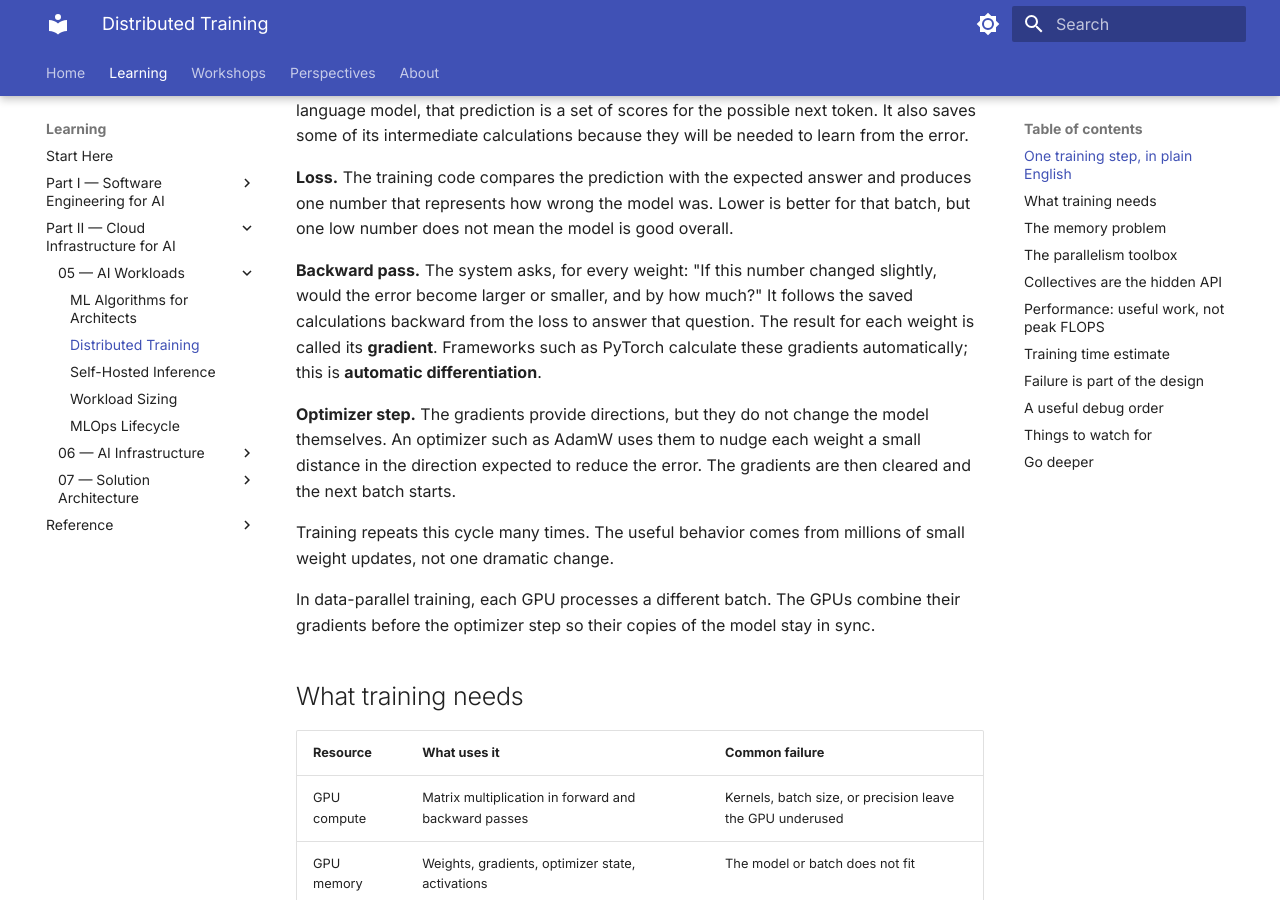
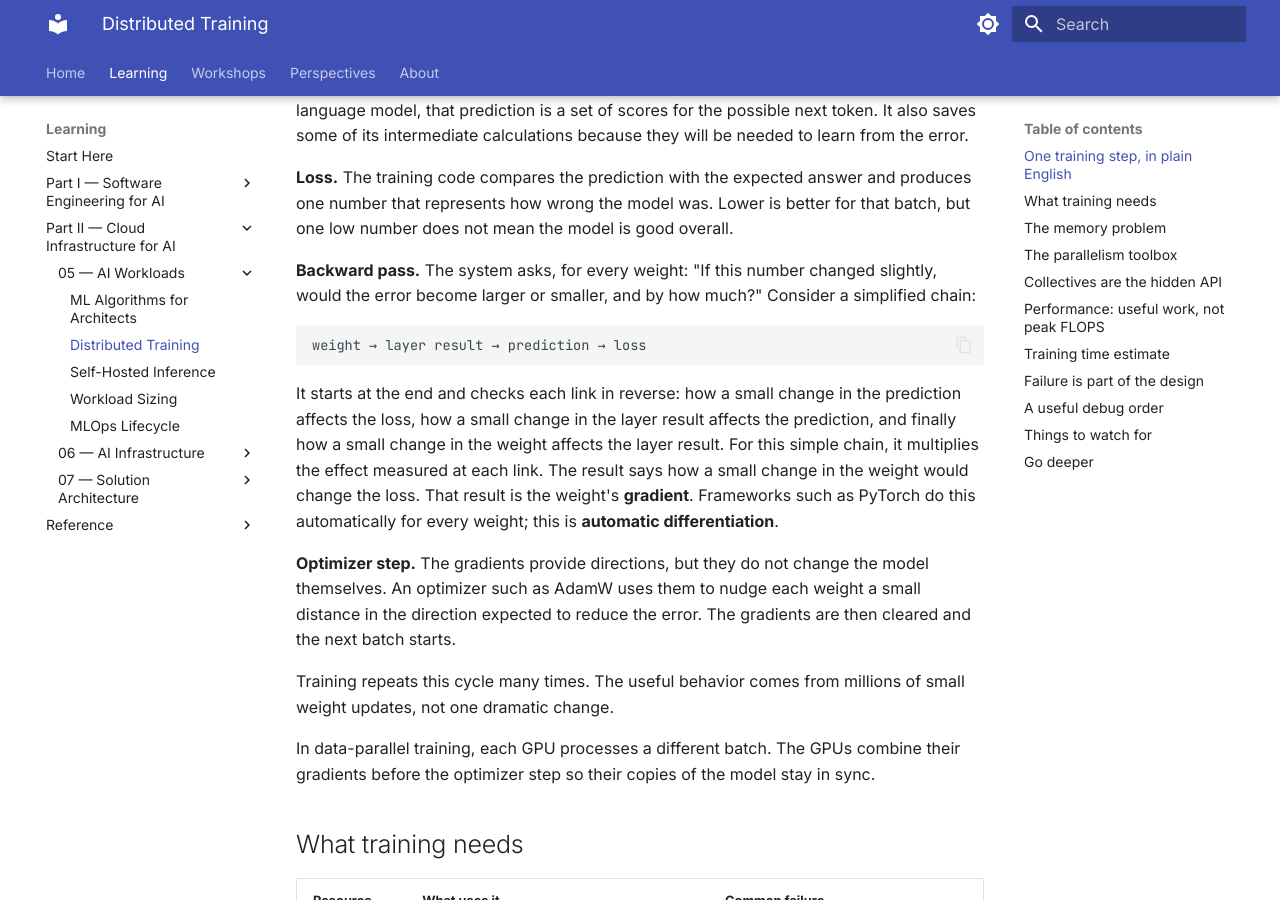
Before and after one commit to Jonathan34/ai-learning, an MkDocs documentation site: the page built from docs/05-ai-workloads/22-distributed-training.md, in a window 1280 px wide and 900 px high, scrolled down 516 px. Built offline with MkDocs 1.6.1 and Material for MkDocs 9.7.7, drawn with Linux system fonts in a browser that asks for light colours.

Commit message:
docs: explain automatic differentiation clearly

````diff
--- a/docs/05-ai-workloads/22-distributed-training.md
+++ b/docs/05-ai-workloads/22-distributed-training.md
@@ -24,7 +24,13 @@ flowchart LR
 
 **Loss.** The training code compares the prediction with the expected answer and produces one number that represents how wrong the model was. Lower is better for that batch, but one low number does not mean the model is good overall.
 
-**Backward pass.** The system asks, for every weight: "If this number changed slightly, would the error become larger or smaller, and by how much?" It follows the saved calculations backward from the loss to answer that question. The result for each weight is called its **gradient**. Frameworks such as PyTorch calculate these gradients automatically; this is **automatic differentiation**.
+**Backward pass.** The system asks, for every weight: "If this number changed slightly, would the error become larger or smaller, and by how much?" Consider a simplified chain:
+
+```text
+weight → layer result → prediction → loss
+```
+
+It starts at the end and checks each link in reverse: how a small change in the prediction affects the loss, how a small change in the layer result affects the prediction, and finally how a small change in the weight affects the layer result. For this simple chain, it multiplies the effect measured at each link. The result says how a small change in the weight would change the loss. That result is the weight's **gradient**. Frameworks such as PyTorch do this automatically for every weight; this is **automatic differentiation**.
 
 **Optimizer step.** The gradients provide directions, but they do not change the model themselves. An optimizer such as AdamW uses them to nudge each weight a small distance in the direction expected to reduce the error. The gradients are then cleared and the next batch starts.
 
````
